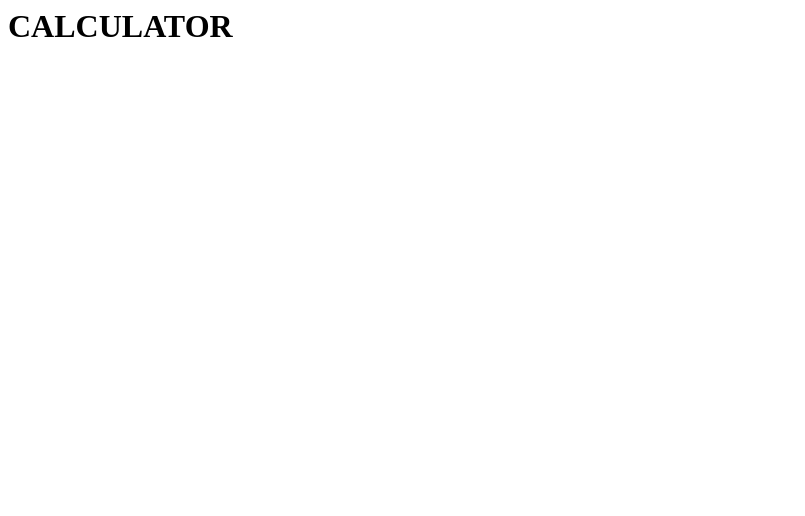
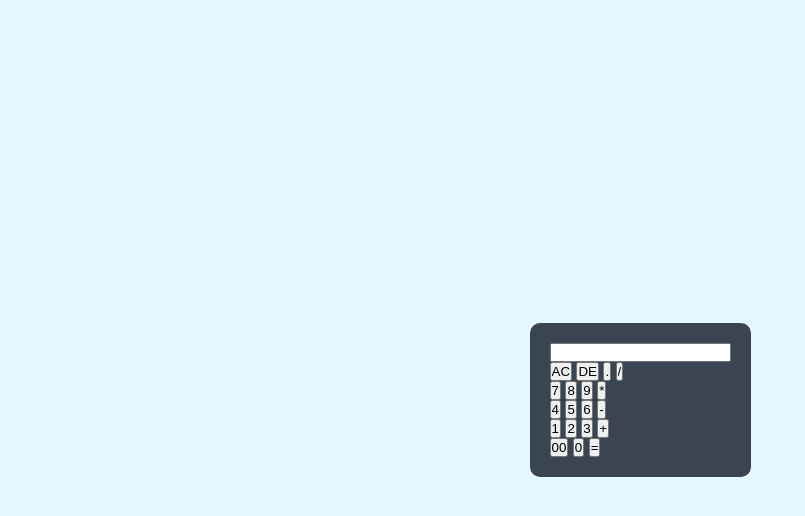
Before and after one commit to akshatsinghania/calculator, a plain HTML site: page index.html in a window 1280 px wide. Shown: the whole page, without its empty margins (0-805 px from the left). Drawn offline with Linux system fonts and the light colour scheme.

Commit message:
added input box and buttons

```diff
--- a/index.html
+++ b/index.html
@@ -1 +1,53 @@
-<h1>CALCULATOR</h1>
+<!DOCTYPE html>
+<html lang="en">
+  <head>
+    <meta charset="UTF-8" />
+    <meta name="viewport" content="width=device-width, initial-scale=1.0" />
+    <title>Calculator</title>
+    <link rel="stylesheet" href="style.css" />
+  </head>
+  <body>
+    <div class="container">
+      <div class="calculator">
+        <form>
+          <div>
+            <input type="text" name="display" />
+          </div>
+          <div>
+            <input type="button" value="AC" />
+            <input type="button" value="DE" />
+            <input type="button" value="." />
+            <input type="button" value="/" />
+          </div>
+
+          <div>
+            <input type="button" value="7" />
+            <input type="button" value="8" />
+            <input type="button" value="9" />
+            <input type="button" value="*" />
+          </div>
+
+          <div>
+            <input type="button" value="4" />
+            <input type="button" value="5" />
+            <input type="button" value="6" />
+            <input type="button" value="-" />
+          </div>
+
+          <div>
+            <input type="button" value="1" />
+            <input type="button" value="2" />
+            <input type="button" value="3" />
+            <input type="button" value="+" />
+          </div>
+
+          <div>
+            <input type="button" value="00" />
+            <input type="button" value="0" />
+            <input type="button" value="=" />
+          </div>
+        </form>
+      </div>
+    </div>
+  </body>
+</html>
--- /dev/null
+++ b/style.css
@@ -0,0 +1,19 @@
+* {
+  margin: 0;
+  padding: 0;
+  font-family: "Poppins", sans-serif;
+  box-sizing: border-box;
+}
+.container {
+  width: 100%;
+  height: 100vh;
+  background: #e3f9ff;
+  display: flex;
+  align-items: center;
+  justify-content: center;
+}
+.calculator {
+  background: #3a4452;
+  padding: 20px;
+  border-radius: 10px;
+}
```
